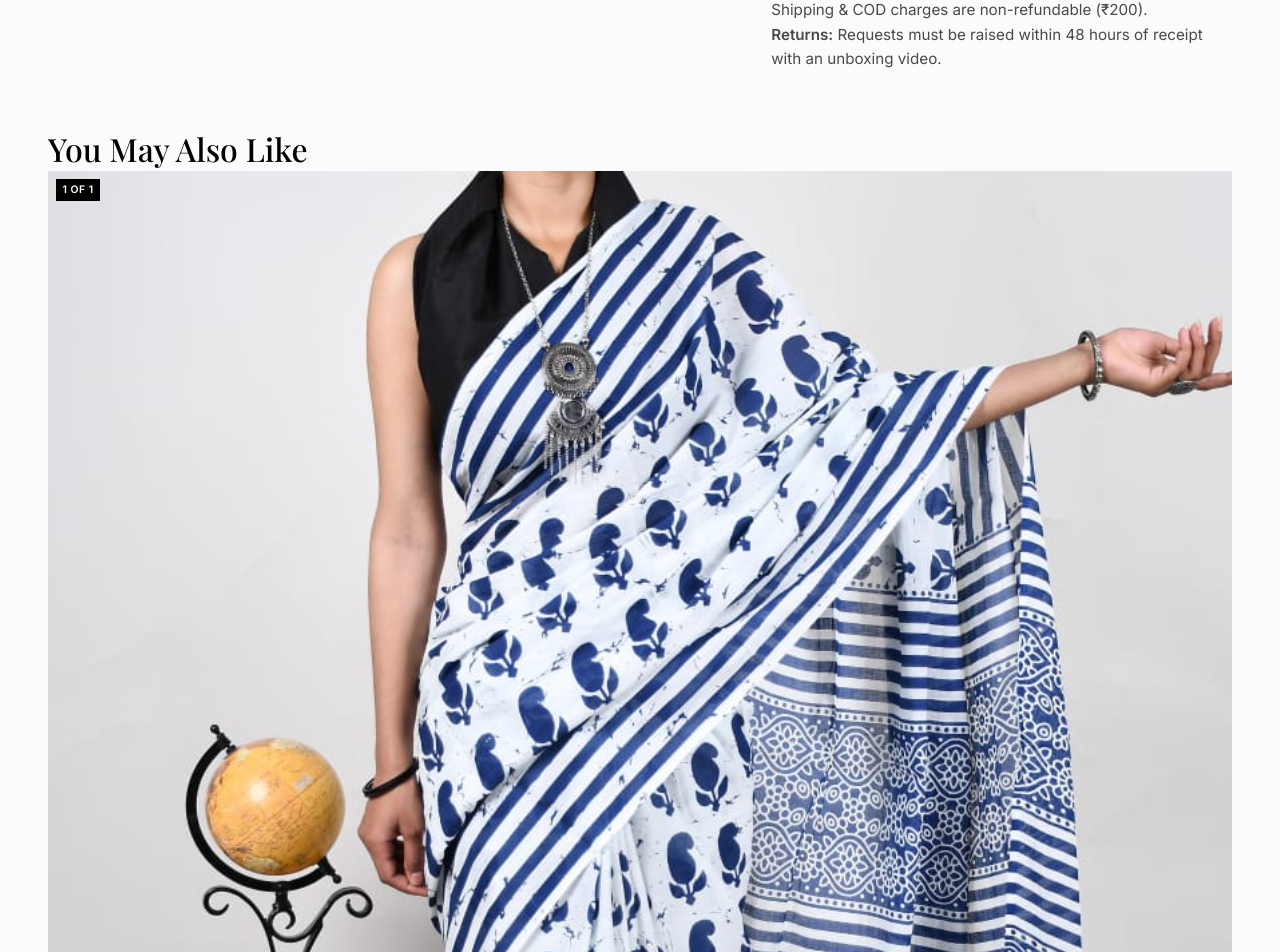
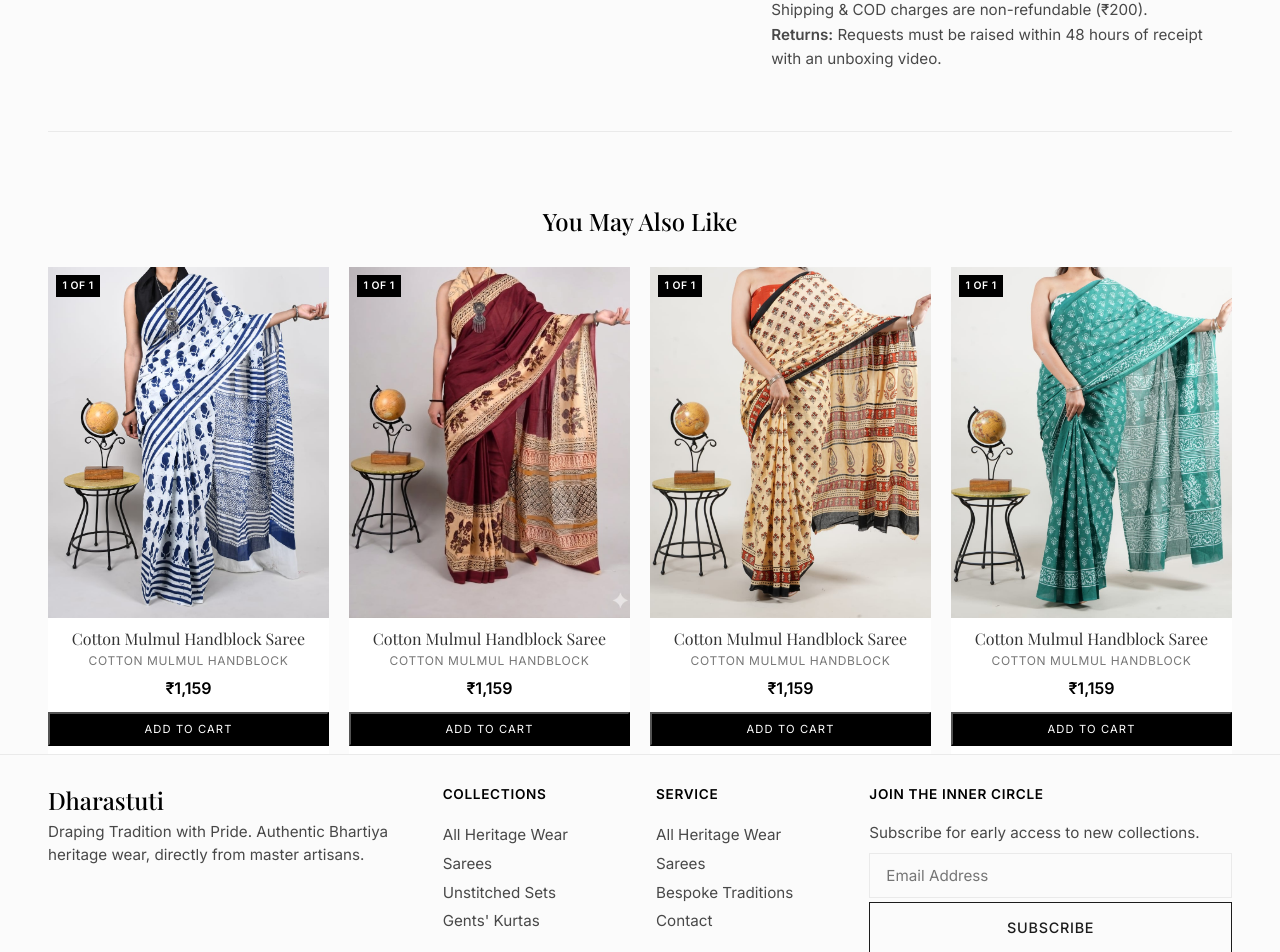
Before and after one commit to jigneshpandya86-lab/dharastuti, a React (Vite) app: page /artworks/sku1a in a window 1280 px wide. Shown: the part 972-1924 px from the top of the page. Built offline with nearby package versions, Linux system fonts and the light colour scheme; a web font is replaced by a local one.

Commit message:
style: reduce size of related items in artwork detail

```diff
--- a/src/pages/ArtworkDetail.css
+++ b/src/pages/ArtworkDetail.css
@@ -201,3 +201,29 @@
 .pdp-detail-section ul li {
   margin-bottom: 0.25rem;
 }
+
+/* Related Artworks Section */
+.related-artworks {
+  border-top: 1px solid var(--color-border);
+  padding-top: var(--spacing-xxl);
+  margin-top: var(--spacing-xxl);
+}
+
+.related-title {
+  font-size: 1.5rem;
+  margin-bottom: var(--spacing-xl);
+  text-align: center;
+}
+
+.related-artworks .art-grid {
+  display: grid;
+  grid-template-columns: repeat(2, 1fr);
+  gap: var(--spacing-md);
+}
+
+@media (min-width: 768px) {
+  .related-artworks .art-grid {
+    grid-template-columns: repeat(4, 1fr);
+    gap: var(--spacing-lg);
+  }
+}
```
